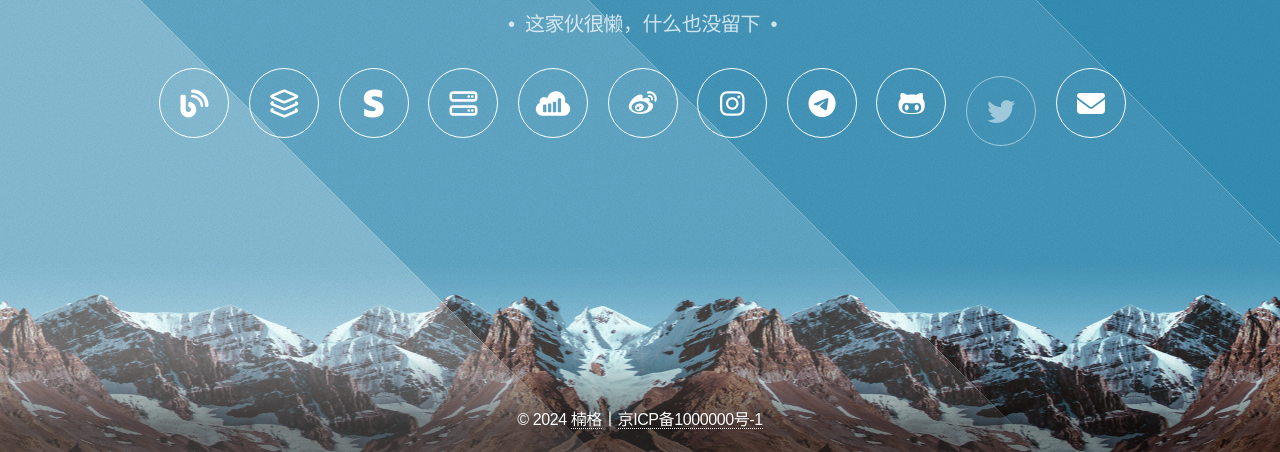
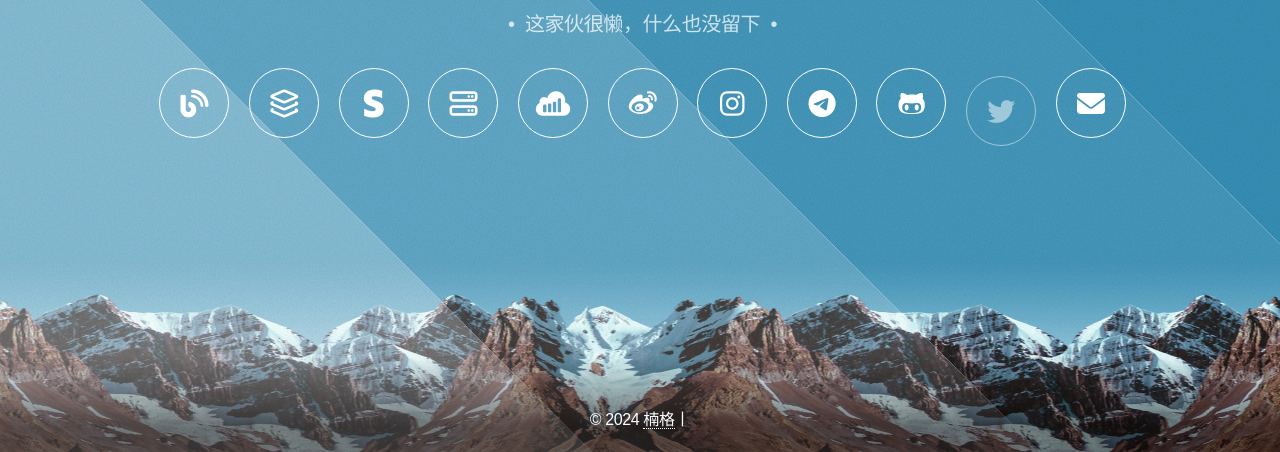
Before and after one commit to bb6659064/bb6659064.github.io, a plain HTML site: page index.html in a window 1280 px wide. Shown: the part 348-800 px from the top of the page. Drawn offline with Linux system fonts and the light colour scheme.

Commit message:
Update index.html

```diff
--- a/index.html
+++ b/index.html
@@ -68,7 +68,7 @@
 			<!-- Footer -->
 			<footer id="footer">
 				<span class="copyright">&copy; 2024 <a href="http://www.nange.cn/" target="_blank">楠格</a>丨<a
-						href="http://beian.miit.gov.cn/" target="_blank" rel="nofollow">京ICP备1000000号-1</a></span>
+						href="http://beian.miit.gov.cn/" target="_blank" rel="nofollow"></a></span>
 			</footer>
 
 		</div>
```
